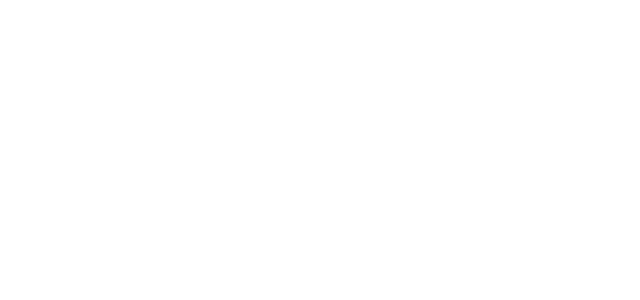
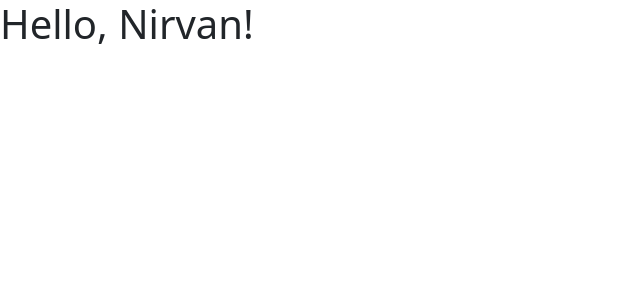
Before and after one commit to fahmialfareza/reactjs-collab-km4, a React (Create React App) app: page /nirvan in a window 1280 px wide. Before the commit this address had no page. Shown: the top 300 px of the page, without its empty margins (0-640 px from the left). Built offline with nearby package versions, Linux system fonts and the light colour scheme.

Commit message:
add Nirvan's page

```diff
--- a/src/App.js
+++ b/src/App.js
@@ -4,6 +4,7 @@
 import Home from "./pages/Home";
 import AtillaPage from "./pages/AtillaPage";
 import Syuhda from "./pages/Syuhda";
+import Nirvan from "./pages/Nirvan";
 
 function App() {
   return (
@@ -13,6 +14,7 @@
         <Route path="/atilla" element={<AtillaPage />} />
         <Route path="/arham" element={<Arham />} />
         <Route path="/syuhda" element={<Syuhda />} />
+        <Route path="/nirvan" element={<Nirvan />} />
       </Routes>
     </BrowserRouter>
   );
--- /dev/null
+++ b/src/pages/Nirvan.jsx
@@ -0,0 +1,11 @@
+import React from "react";
+
+function Nirvan() {
+  return (
+    <>
+      <h1>Hello, Nirvan!</h1>
+    </>
+  );
+}
+
+export default Nirvan;
```
